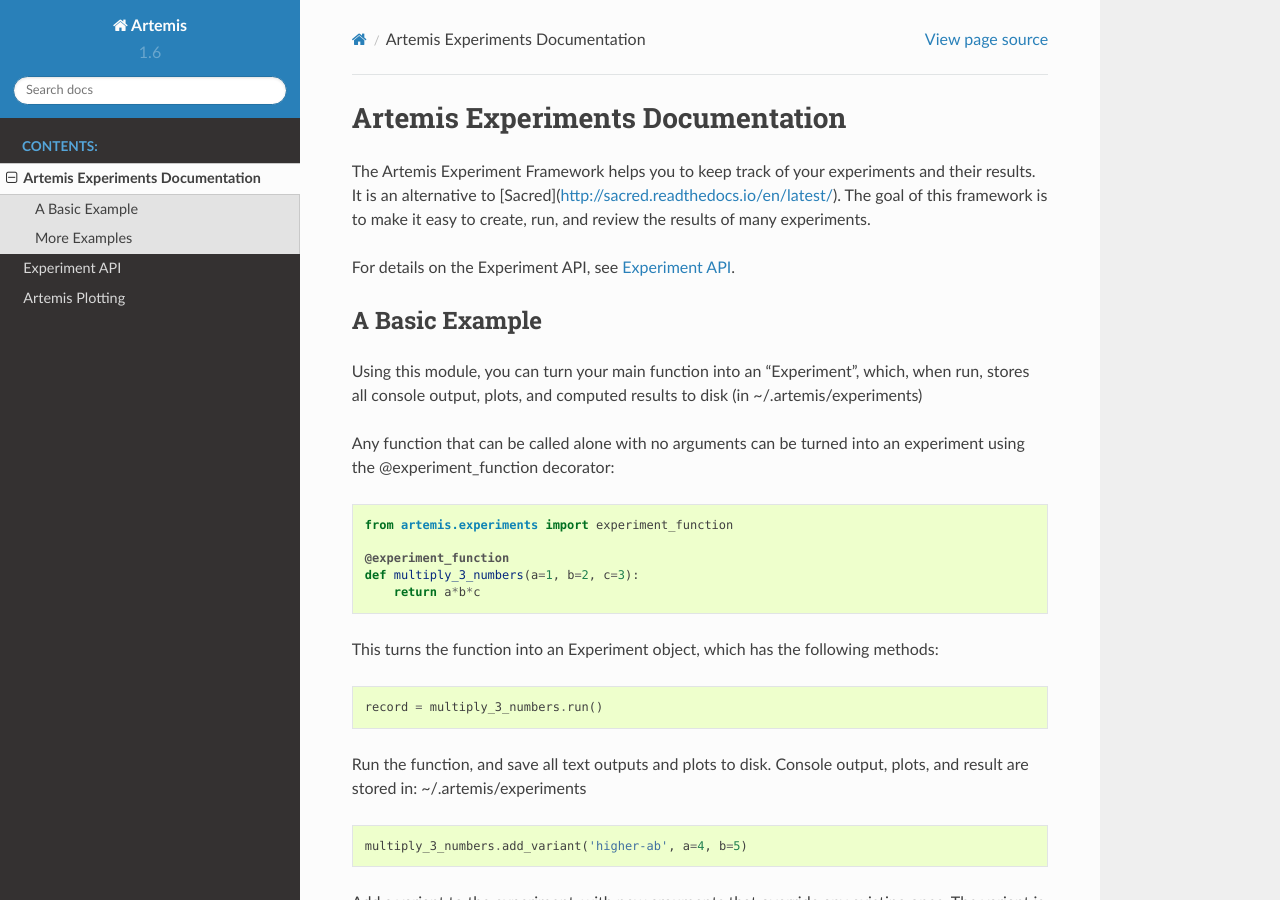
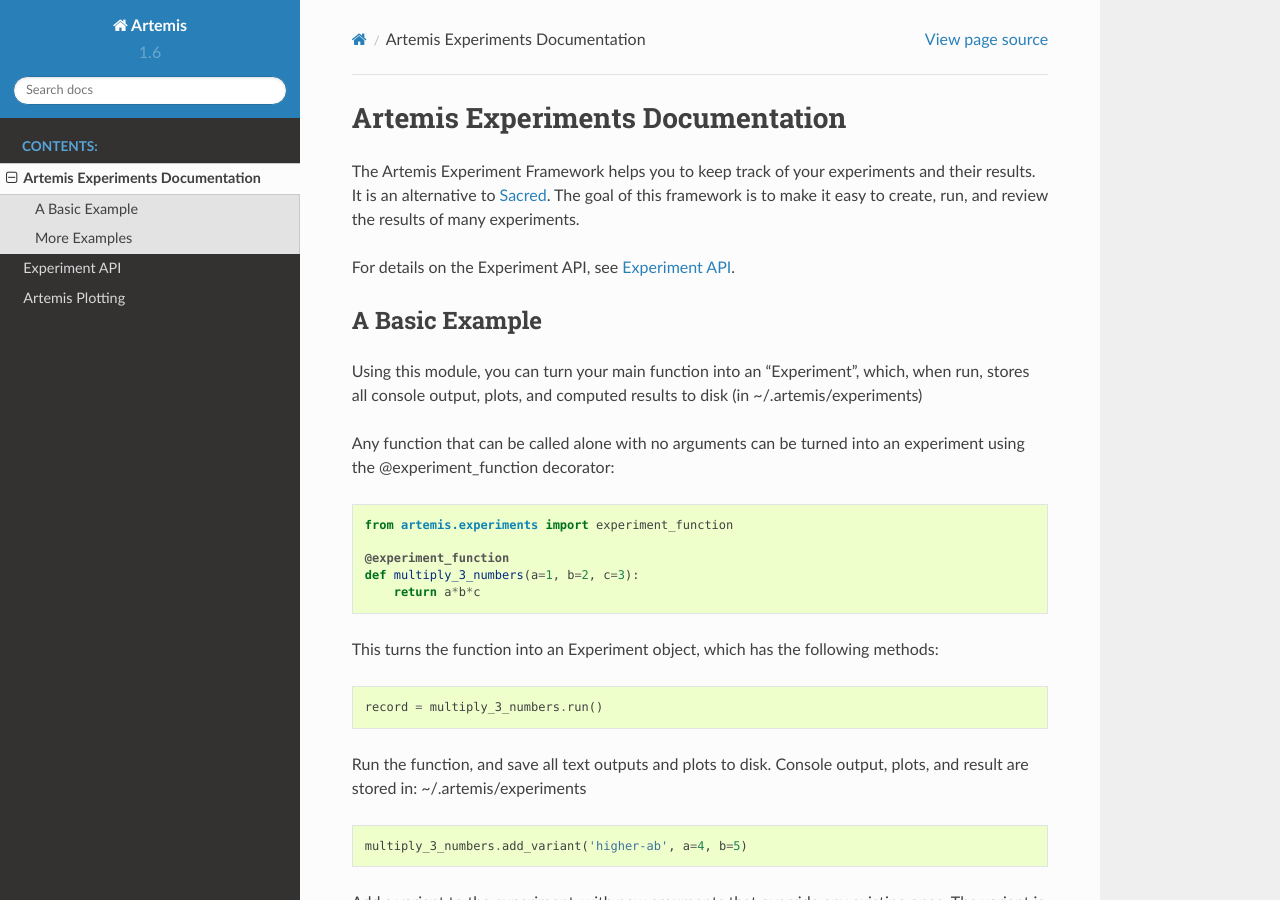
Before and after one commit to QUVA-Lab/artemis, a Sphinx documentation site: the page built from docs/source/experiments.rst, in a window 1280 px wide and 900 px high. Built offline with Sphinx 7.4.7 and the Read the Docs theme 2.0.0, drawn with Linux system fonts in a browser that asks for light colours.

Commit message:
Update experiments.rst

```diff
--- a/docs/source/experiments.rst
+++ b/docs/source/experiments.rst
@@ -3,7 +3,7 @@
 Artemis Experiments Documentation
 ===================================
 
-The Artemis Experiment Framework helps you to keep track of your experiments and their results.  It is an alternative to [Sacred](http://sacred.readthedocs.io/en/latest/).  The goal of this framework is to make it easy to create, run, and review the results of many experiments.
+The Artemis Experiment Framework helps you to keep track of your experiments and their results.  It is an alternative to `Sacred <http://sacred.readthedocs.io/en/latest/>`_.  The goal of this framework is to make it easy to create, run, and review the results of many experiments.
 
 For details on the Experiment API, see :doc:`experiment-api`.
 
```
